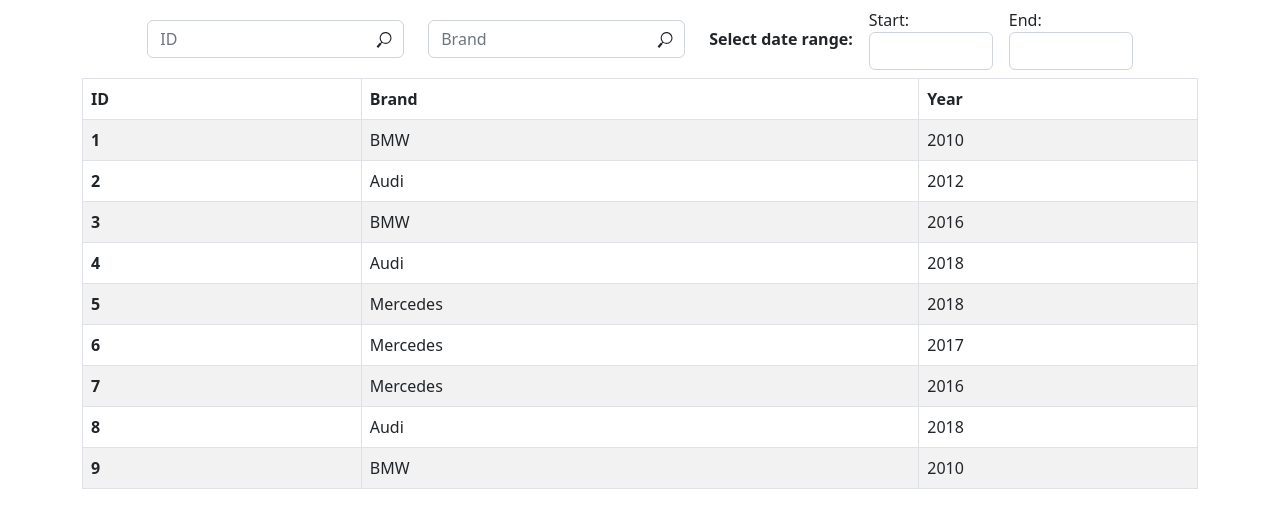
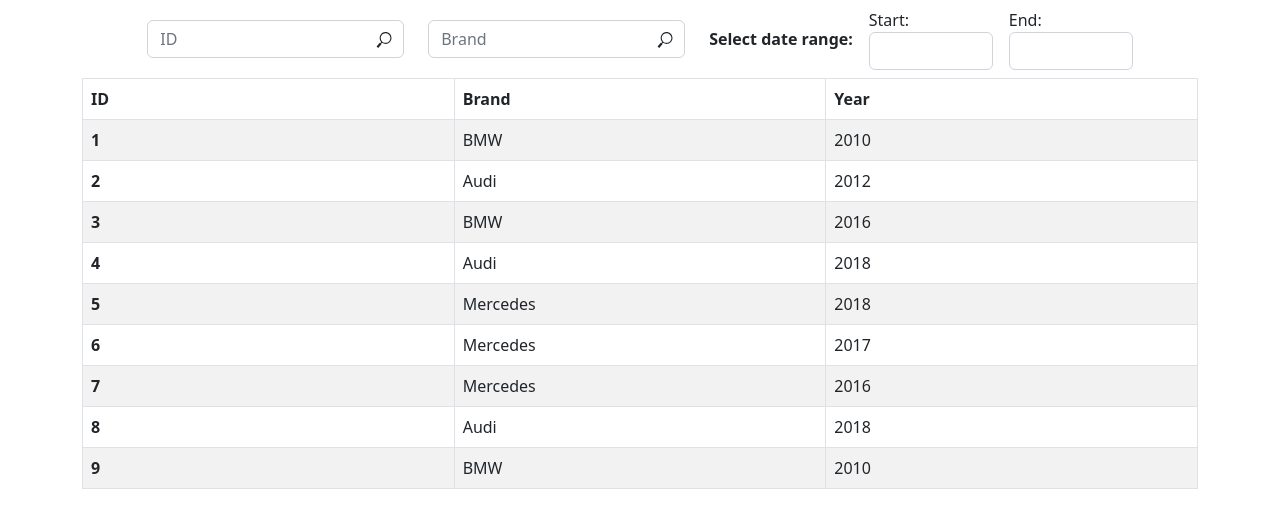
Before and after one commit to BarinovIvan/vue-bootstrap-table, a Vue app: page / in a window 1280 px wide. Shown: the top 528 px of the page. Built offline with nearby package versions, Linux system fonts and the light colour scheme.

Commit message:
feat: added queries to backend

```diff
--- a/src/App.vue
+++ b/src/App.vue
@@ -25,7 +25,7 @@
         />
       </div>
     </div>
-    <car-table :cars="filteredCarList"/>
+    <car-table :cars="filteredCarList" @sort-toggle="getCars($event)"/>
   </div>
 </template>
 
@@ -34,6 +34,7 @@
 import CustomSearch from "@/components/ui/CustomSearch";
 import {computed, reactive, ref} from "vue";
 import CustomDatePicker from "@/components/ui/CustomDatePicker";
+import axios from "axios";
 
 let searchQuery = reactive({})
 
@@ -49,6 +50,15 @@
     { id: 9, brand: 'BMW', age: 2010 },
   ]
 
+  async function getCars(sort) {
+    if (!sort) {
+      console.log('https://localhost:3005/cars')
+      await axios.get('https://localhost:3005/cars')
+    } else {
+      console.log('https://localhost:3005/cars/index?sort=' + sort)
+      await axios.get('https://localhost:3005/cars/index?sort=' + sort)
+    }
+  }
 
   function setIdSearch(id) {
     searchQuery.id = id
--- a/src/components/CarTable.vue
+++ b/src/components/CarTable.vue
@@ -2,9 +2,18 @@
   <table class="table table-striped table-bordered">
     <thead>
     <tr>
-      <th scope="col" class="w-25">ID</th>
-      <th scope="col" class="w-50">Brand</th>
-      <th scope="col" class="w-50">Year</th>
+      <th
+        v-for="heading in tableHeadings"
+        :key="heading.id"
+        scope="col"
+        class="w-25"
+        @click="setSort(heading)"
+      >
+        <div class="d-flex justify-content-between align-items-center" role="button">
+          {{ heading.title }}
+          <vertical-arrow :class="['sorting_arrow', { 'active-desc': heading.descSorting, 'active-esc': heading.escSorting } ]"/>
+        </div>
+      </th>
     </tr>
     </thead>
     <tbody>
@@ -19,6 +28,67 @@
 
 <script setup>
   import CarInfoRow from "@/components/CarInfoRow";
+  import VerticalArrow from "@/components/iconComponents/VerticalArrow";
+  import {reactive} from "vue";
 
   defineProps(['cars'])
+  const emit = defineEmits(['sort-toggle'])
+
+  const tableHeadings = reactive([
+    {
+      id: 1,
+      title: 'ID',
+      descSorting: false,
+      escSorting: false
+    },
+    {
+      id: 2,
+      title: 'Brand',
+      descSorting: false,
+      escSorting: false
+    },
+    {
+      id: 3,
+      title: 'Year',
+      descSorting: false,
+      escSorting: false
+    },
+  ])
+
+  const disableAllSorting = () => {
+    tableHeadings.forEach(item => {
+      item.descSorting = false
+      item.escSorting = false
+    })
+  }
+
+  function setSort(heading) {
+    if (!heading.descSorting && !heading.escSorting)  {
+      disableAllSorting()
+      heading.descSorting = true
+      emit('sort-toggle', '-' + heading.title?.toLowerCase())
+    } else if (heading.descSorting) {
+      heading.descSorting = false
+      heading.escSorting = true
+      emit('sort-toggle', heading.title?.toLowerCase())
+    } else if (heading.escSorting) {
+      disableAllSorting()
+      emit('sort-toggle', '')
+    }
+  }
 </script>
+
+<style lang="scss" scoped>
+  .sorting_arrow {
+    opacity: 0;
+    transition: all .2s ease;
+
+    &.active-desc {
+      opacity: 1;
+    }
+    &.active-esc {
+      opacity: 1;
+      transform: rotate(180deg);
+    }
+  }
+</style>
--- /dev/null
+++ b/src/components/iconComponents/VerticalArrow.vue
@@ -0,0 +1,15 @@
+<template>
+  <svg xmlns="http://www.w3.org/2000/svg" xml:space="preserve" width="12" height="12" style="enable-background:new 0 0 512 512" viewBox="0 0 6.35 6.35">
+    <path d="M2.912.532 2.91 5.177l-.87-.868a.265.265 0 0 0-.189-.08.265.265 0 0 0-.183.453L2.99 6.006a.265.265 0 0 0 .375 0l1.322-1.324c.259-.25-.127-.633-.375-.373l-.873.873.002-4.65a.265.265 0 1 0-.529 0z" data-original="#000000"/>
+  </svg>
+</template>
+
+<script>
+export default {
+  name: "VerticalArrow"
+}
+</script>
+
+<style scoped>
+
+</style>
```
